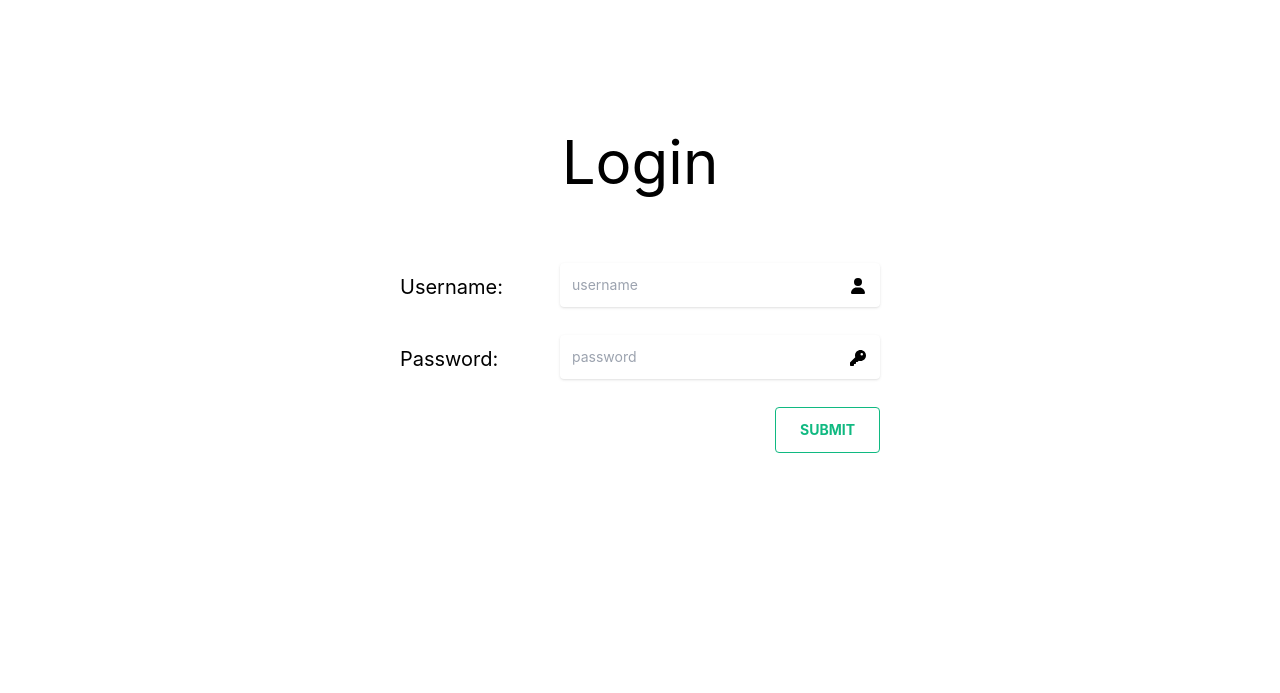
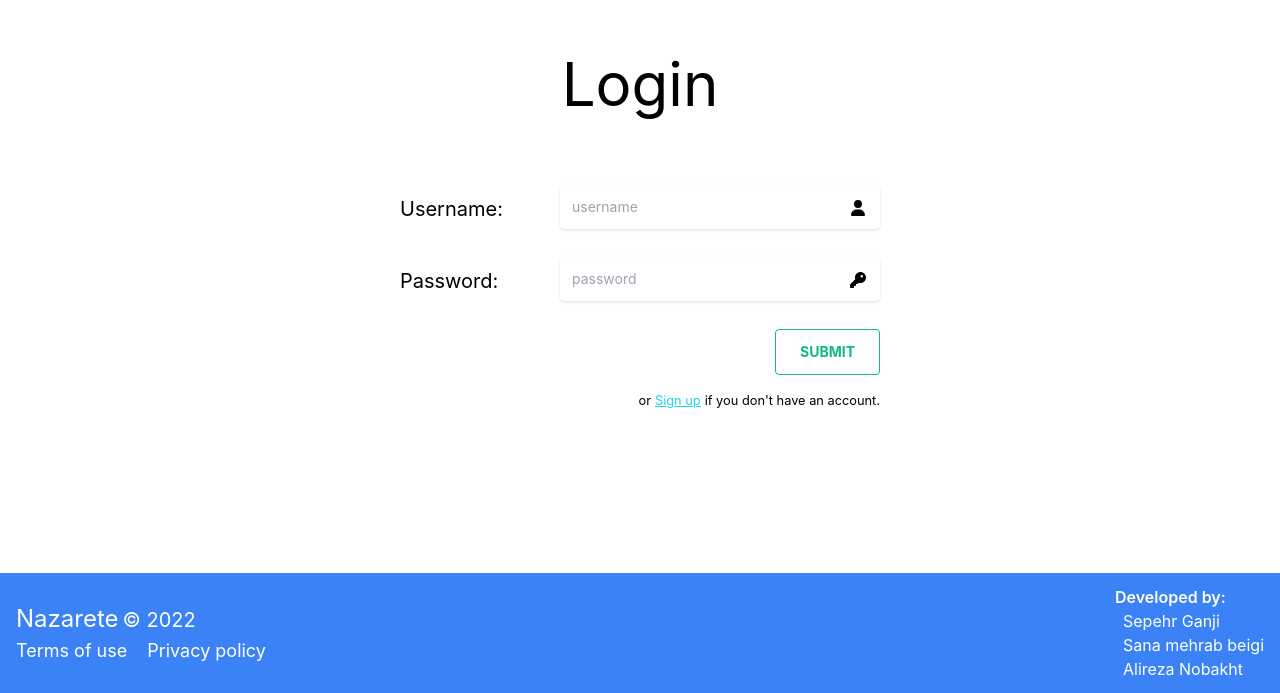
Before and after one commit to alirezanobakht13/Nazarete, a React (Create React App) app: page /login in a window 1280 px wide. Shown: the part 107-800 px from the top of the page. Built offline with nearby package versions, Linux system fonts and the light colour scheme.

Commit message:
Footer added

```diff
--- /dev/null
+++ b/src/Components/Footer.tsx
@@ -0,0 +1,27 @@
+import React from "react";
+import { ReactDOM } from "react";
+
+export default function Footer(porps?: any) {
+    return (
+        <footer className="w-full py-3 px-4 bg-blue-500 flex justify-between items-center">
+            <div className="flex flex-col text-white ">
+                <div className="items-center text-xl">
+                    <span className="pr-1 text-2xl font-normal leading-normal">
+                        Nazarete
+                    </span>
+                    © 2022
+                </div>
+                <div className="text-lg">
+                    <a href="/terms-of-use" className="pr-5">Terms of use</a>
+                    <a href="/privacy" className="pr-5">Privacy policy</a>
+                </div>
+            </div>
+            <div className="text-white flex flex-col leading-normal">
+                <div className="font-semibold">Developed by:</div>
+                <div className="pl-2">Sepehr Ganji</div>
+                <div className="pl-2">Sana mehrab beigi</div>
+                <div className="pl-2">Alireza Nobakht</div>
+            </div>
+        </footer>
+    )
+}
--- a/src/Pages/Login.tsx
+++ b/src/Pages/Login.tsx
@@ -2,10 +2,12 @@ import { faKey, faUser } from "@fortawesome/free-solid-svg-icons";
 import { FontAwesomeIcon } from "@fortawesome/react-fontawesome";
 import React from "react";
 import { ReactDOM } from "react";
+import Footer from "../Components/Footer";
 
 export default function Login(props?: any) {
     return (
-        <div className="flex justify-center items-center h-screen">
+        <div className="flex flex-col h-screen">
+            <div className="flex justify-center items-center grow">
                 <div id="form" className="flex md:w-1/2 w-10/12 max-w-lg flex-col">
                     <h1 className="text-center text-6xl font-normal leading-normal mt-0 mb-10 text-blueGray-800">
                         Login
@@ -18,7 +20,7 @@ export default function Login(props?: any) {
                             <div className="relative flex w-full flex-wrap items-stretch mb-3">
                                 <input type="text" placeholder="username" className="px-3 py-3 placeholder-blueGray-300 text-blueGray-600 relative bg-white bg-white rounded text-sm shadow outline-none focus:outline-none focus:shadow-outline w-full pr-10" />
                                 <span className="z-10 h-full leading-snug font-normal absolute text-center text-blueGray-300 absolute bg-transparent rounded text-base items-center justify-center w-8 right-0 pr-3 py-3">
-                                <FontAwesomeIcon icon={faUser}/>
+                                    <FontAwesomeIcon icon={faUser} />
                                 </span>
                             </div>
                         </div>
@@ -29,7 +31,7 @@ export default function Login(props?: any) {
                             <div className="relative flex w-full flex-wrap items-stretch mb-3">
                                 <input type="text" placeholder="password" className="px-3 py-3 placeholder-blueGray-300 text-blueGray-600 relative bg-white bg-white rounded text-sm shadow outline-none focus:outline-none focus:shadow-outline w-full pr-10" />
                                 <span className="z-10 h-full leading-snug font-normal absolute text-center text-blueGray-300 absolute bg-transparent rounded text-base items-center justify-center w-8 right-0 pr-3 py-3">
-                                <FontAwesomeIcon icon={faKey}/>
+                                    <FontAwesomeIcon icon={faKey} />
                                 </span>
                             </div>
                         </div>
@@ -38,8 +40,17 @@ export default function Login(props?: any) {
                                 Submit
                             </button>
                         </div>
+                        <div className="flex w-full justify-end">
+                        <small className="font-normal leading-normal mt-4">
+                            or
+                            <a href="/signup" className="px-1 underline text-cyan-400 hover:text-cyan-600">Sign up</a>
+                            if you don't have an account.
+                        </small>
                         </div>
                     </div>
                 </div>
+            </div>
+            <Footer />
+        </div>
     )
 }
```
Lines whose indentation alone changed are shown as unchanged.
